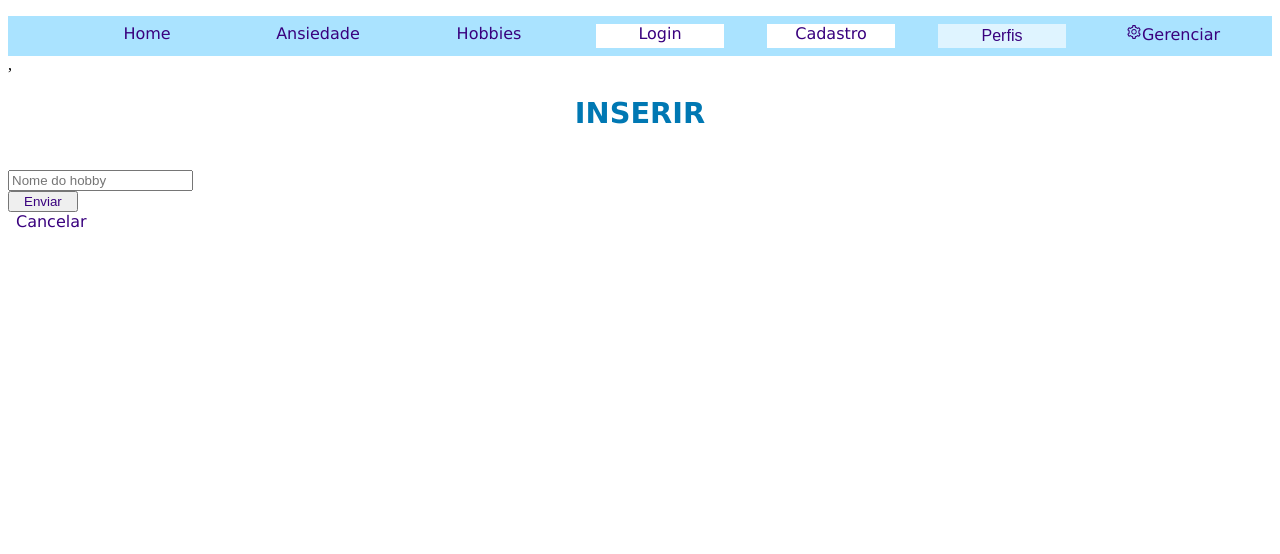
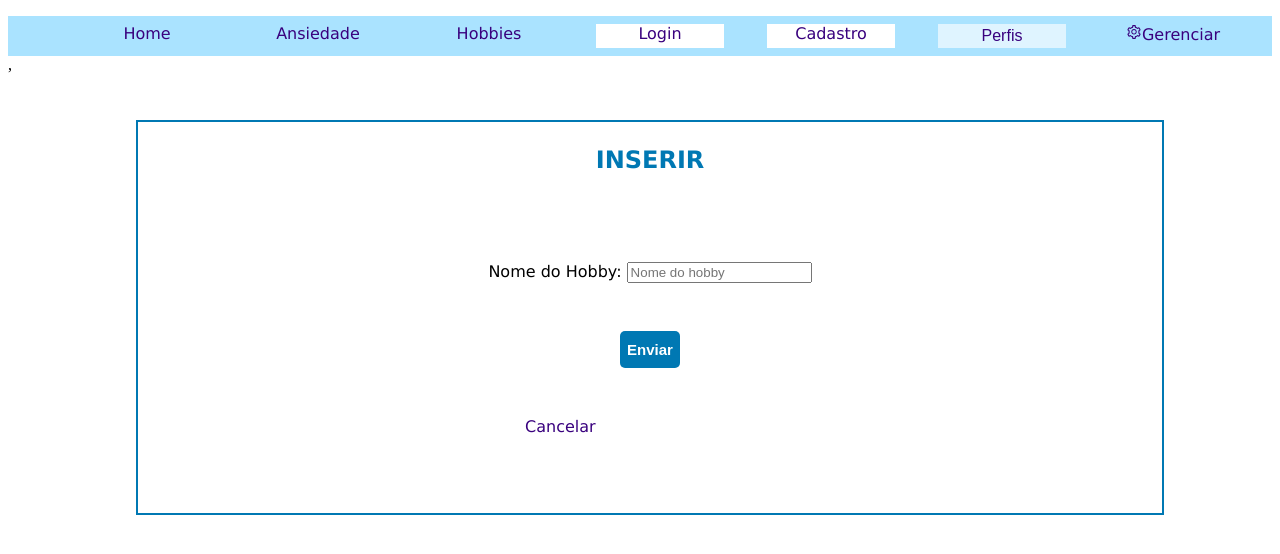
Before and after one commit to giovanafurlan/ChallengeReact, a React (Create React App) app in the folder endorfina/: page /incluir in a window 1280 px wide. Shown: the top 554 px of the page. Built offline with nearby package versions, Linux system fonts and the light colour scheme; the HTML template or start-up script is replaced by a standard one.

Commit message:
Arrumando bugs do formulário

```diff
--- a/endorfina/src/components/formhobby/FormHobby.js
+++ b/endorfina/src/components/formhobby/FormHobby.js
@@ -1,12 +1,59 @@
 import React, { useEffect, useState } from 'react'
 import { Link } from 'react-router-dom';
+import styled from 'styled-components';
+
+export const Formulario = styled.div`
+   border: solid 2px #0078b3;
+   display: flex;
+   flex-direction: column;
+   align-items: center;
+   width: 80vw;
+   margin: 5vw 10vw 10vw 10vw;
+
+   h3{
+      margin: 3vh;
+   }
+
+   .botao{
+      display:flex;
+      justify-content: center;
+      margin: 3vw;
+   }
+
+   .cancela{
+      display:flex;
+      justify-content: center;
+   }
+
+   .btn {
+      width: 60px;
+      padding: 10px 0;
+      background: #0078b3;
+      color: white;
+      font-weight: bold;
+      font-size: 15px;
+      border: none;
+      border-radius: 5px;
+      transition: 1s all;
+      cursor: pointer;
+      margin: 10px 0;
+   }
+
+   .btn:hover {
+      background: #00BFFF;
+   }
+
+   form{
+      padding: 5vw;
+   }
+`
 
 function FormHobby(props) {
 
    let id= null
 
    if(props.match.path.toLowerCase().includes('editar')){
-      id= props.match.params.id
+      id= props.match.params.codigo
    }
 
    const[novo, setNovo]= useState({
@@ -46,22 +93,20 @@ function FormHobby(props) {
    },[id])
 
    return(
-      <div>
-         <h2>Inserir</h2>
+      <Formulario>
+         <h3>Inserir</h3>
 
          <form className="formulario" onSubmit={handleSubmit}>
              <div>
-                <input type="text" required placeholder="Nome do hobby" value={novo.nome} onChange={handleChange}/>
+                Nome do Hobby: <input name="nome" type="text" placeholder="Nome do hobby" value={novo.nome} onChange={handleChange}/>
              </div>
 
             <div className="botao">
-               <button className="entrar" type="submit"><Link to="/login">Enviar</Link></button>
+               <button className="btn" type="submit">Enviar</button>
             </div>
 
-            <Link to="/">Cancelar</Link>
+            <Link to="/" className="cancela">Cancelar</Link>
          </form>
-
-
-      </div>
+      </Formulario>
 )}
 export default FormHobby
--- a/endorfina/src/components/listahobby/ListaHobby.js
+++ b/endorfina/src/components/listahobby/ListaHobby.js
@@ -3,8 +3,19 @@ import { Link } from 'react-router-dom'
 import styled from 'styled-components';
 
 export const Lista = styled.div`
-`;
+    text-align: center;
 
+    table{
+        border: solid 2px #0078b3;
+        align-items: center;
+        margin: auto;
+        padding: 10vh;
+    }
+
+    h3{
+        margin: 3vh;
+    }
+`
 
 function ListaHobby() {
 
@@ -31,12 +42,10 @@ function ListaHobby() {
         })
     }
 
-
    return(
        <Lista>
-      <div>
           <h3>Lista de Hobbies</h3>
-          <Link to="/incluir">Inserir hobby</Link>
+          <Link to="/incluir" className="inclui">Inserir hobby</Link>
           <table>
               <thead>
                   <tr>
@@ -46,12 +55,12 @@ function ListaHobby() {
               </thead>
               <tbody>
                   {
-                      hobbies.map((hobby)=> (
-                          <tr key={hobby.codigo}>
-                              <td>{hobby.nome}</td>
+                      hobbies.map((nome)=> (
+                          <tr key={nome.codigo}>
+                              <td>{nome.nome}</td>
                               <td>
-                                  <Link title="Editar" to={`/editar/${hobby.codigo}`}>Editar</Link>
-                                  <Link title="Editar" to="/" title="Excluir" onClick={handleDelete.bind(this, hobby.codigo)}>Excluir</Link>
+                                  <Link title="Editar" to={`/editar/${nome.codigo}`}>Editar</Link>
+                                  <Link title="Editar" to="/" title="Excluir" onClick={handleDelete.bind(this, nome.codigo)}>Excluir</Link>
                               </td>
                           </tr>
                       ))}
@@ -62,7 +71,6 @@ function ListaHobby() {
                     </tr>
               </tfoot>
           </table>
-      </div>
       </Lista>
 )}
 
--- a/endorfina/src/components/menu/Menu.js
+++ b/endorfina/src/components/menu/Menu.js
@@ -11,9 +11,7 @@ import Login from '../login/Login'
 import Perfil from '../perfil/Perfil'
 import Perfil2 from '../perfil2/Perfil2'
 import PerfilPro from '../perfilpro/PerfilPro'
-import FormUsuario from '../formusuario/FormUsuario'
-import ListaUsuario from '../listausuario/ListaUsuario'
-import ListaHobby from '../../listahobby/ListaHobby';
+import ListaHobby from '../listahobby/ListaHobby';
 import FormHobby from '../formhobby/FormHobby';
 
 export default function Menu() {
@@ -49,7 +47,7 @@ export default function Menu() {
          <Switch>
             <Route path="/lista" exact component={ListaHobby}></Route>
             <Route path="/incluir" component={FormHobby}></Route>
-            <Route path="/edita/:codigo" component={FormHobby}></Route>
+            <Route path="/editar/:codigo" component={FormHobby}></Route>
          </Switch>
       </Topo>
 )}
```
Also changed, not shown: endorfina/src/public/index.html (renamed from endorfina/public/index.html).
